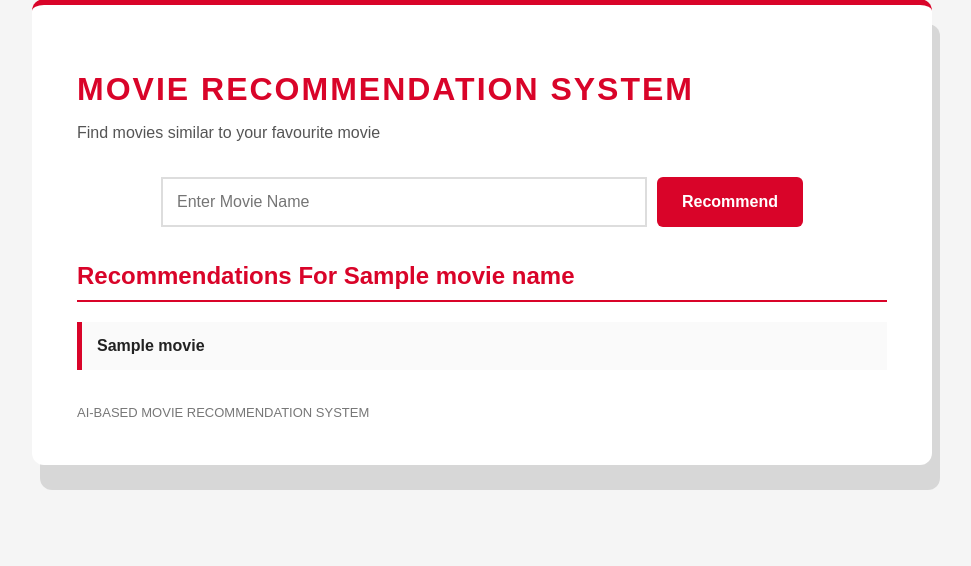
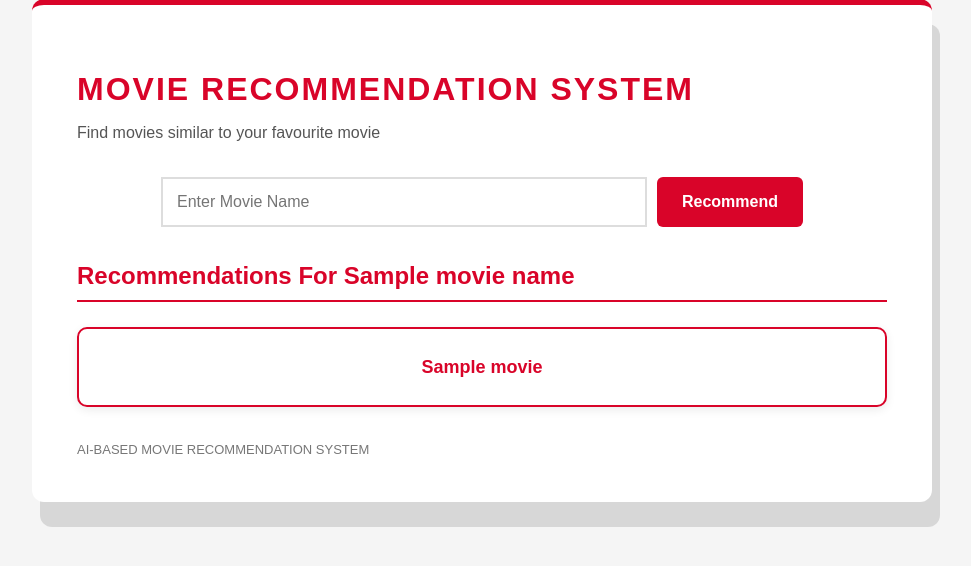
Before and after one commit to v-gopinath-ai/Movie-Recommendation-System, a Flask app: template templates/index.html in a window 1280 px wide. Shown: the part 61-627 px from the top of the page, without its empty margins (158-1129 px from the left). Run offline with Flask 3, Linux system fonts and the light colour scheme; the template is opened without the code that fills it: most values are stand-ins (such as "Sample title", 1, 10 or a date in 2020); parts of the project's set-up code (start-up, migrations or seed data) failed here and were passed over.

Commit message:
Finalize movie recommendation system

```diff
--- a/requirements.txt
+++ b/requirements.txt
@@ -0,0 +1,4 @@
+Flask
+pandas
+numpy
+scikit-learn
--- a/static/style.css
+++ b/static/style.css
@@ -101,3 +101,42 @@ li:hover{
     color: #777;
     font-size: 13px;
 }
+
+.movie-grid {
+    display: grid;
+    grid-template-columns: repeat(auto-fit,
+    minmax(200px, 1fr));
+    gap: 20px;
+    margin-top: 25px;
+}
+
+.movie-card{
+    background: #ffffff;
+    border: 2px solid #d90429;
+    border-radius: 10px;
+    padding: 25px 15px;
+    min-height: 80px;
+    display: flex;
+    align-items: center;
+    justify-content: center;
+    cursor: pointer;
+    transition: transform 0.4s ease,
+    box-shadow 0.4s ease, background-color 0.4s ease;
+    box-shadow: 0 3px 10px rgba(0,0,0,0.08);
+
+}
+
+.movie-card:hover {
+    transform: translateY(-18px);
+    box-shadow:
+    0 10px 20px rgba(0,0,0,0.10),
+    0 25px 45px rgba(217,4,41,025);
+    border-color: #d90429;
+
+}
+
+.movie-card h3{
+    color: #d90429;
+    font-size: 18px;
+    margin: 0;
+}
--- a/templates/index.html
+++ b/templates/index.html
@@ -25,9 +25,13 @@
          <h2> Recommendations For {{movie_name}} </h3>
          {% if recommendations %}
          <ul>
-            {% for movie in recommendations %}
-            <li>{{movie}}</li>
+            <div class = "movie-grid">
+                {% for movie in recommendations %}
+                <div class="movie-card">
+                    <h3>{{movie}}</h3>
+                </div>
             {% endfor %}
+            </div>
             </ul>
             {% else %}
             <p>No recommendations found.</p>
```
Also changed, not shown: static/script.js (deleted).
